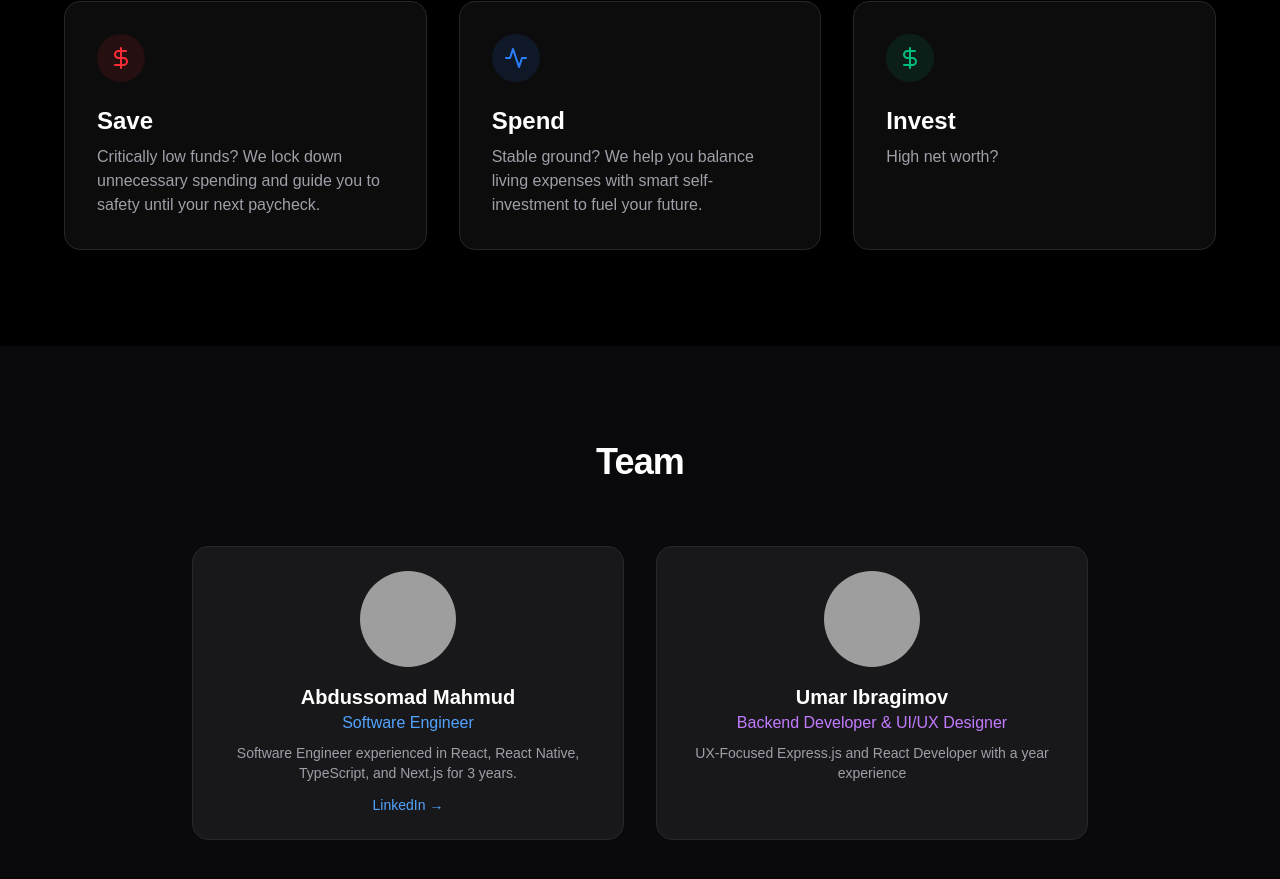
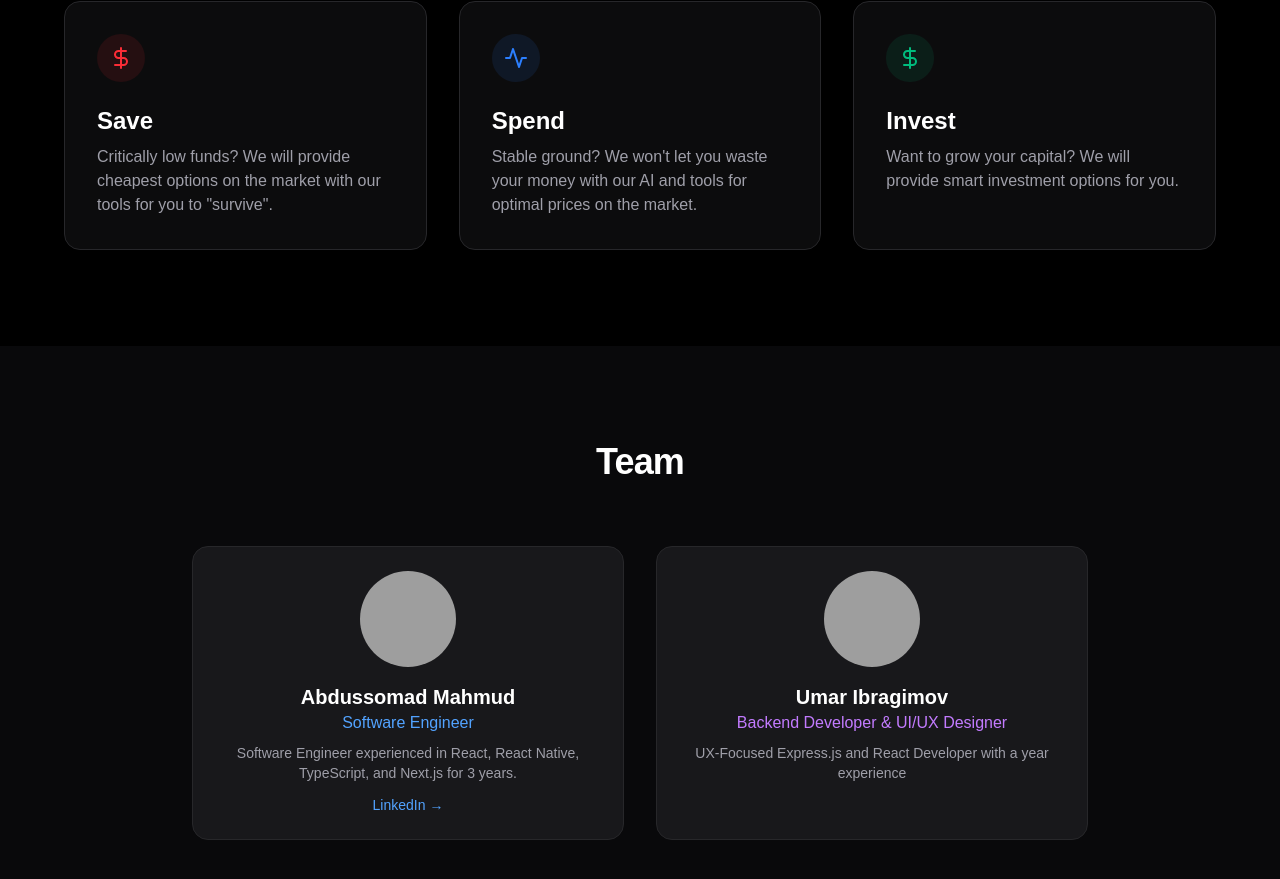
Before and after one commit to roshidoni/PulBoshi-showcase, a Next.js app: page / in a window 1280 px wide. Shown: the part 1589-2468 px from the top of the page. Built offline with nearby package versions, Linux system fonts and the light colour scheme; grey boxes are pictures that could not be loaded.

Commit message:
Final version

```diff
--- a/app/page.tsx
+++ b/app/page.tsx
@@ -119,7 +119,7 @@ export default function Home() {
               </div>
               <h3 className="mb-2 text-2xl font-bold text-white">Save</h3>
               <p className="text-zinc-400">
-                Critically low funds? We lock down unnecessary spending and guide you to safety until your next paycheck.
+                Critically low funds? We will provide cheapest options on the market with our tools for you to "survive".
               </p>
             </div>
 
@@ -130,7 +130,7 @@ export default function Home() {
               </div>
               <h3 className="mb-2 text-2xl font-bold text-white">Spend</h3>
               <p className="text-zinc-400">
-                Stable ground? We help you balance living expenses with smart self-investment to fuel your future.
+                Stable ground? We won't let you waste your money with our AI and tools for optimal prices on the market.
               </p>
             </div>
 
@@ -141,7 +141,7 @@ export default function Home() {
               </div>
               <h3 className="mb-2 text-2xl font-bold text-white">Invest</h3>
               <p className="text-zinc-400">
-                High net worth?
+                Want to grow your capital? We will provide smart investment options for you.
               </p>
             </div>
           </div>
```
